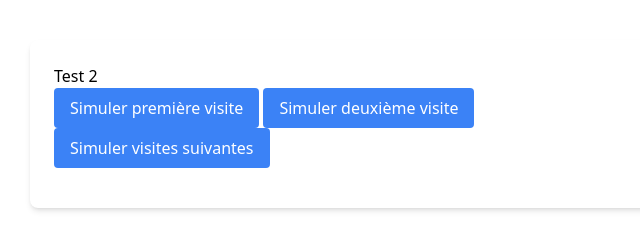
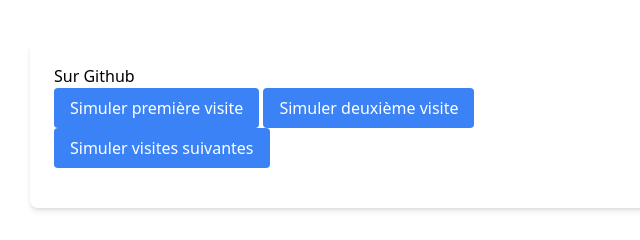
Before and after one commit to ArnaudBesse86/Renta-immo, a plain HTML site: page index.html in a window 1280 px wide. Shown: the full height of the page, 274-914 px from the left. Drawn offline with nearby package versions, Linux system fonts and the light colour scheme.

Commit message:
sur Github

```diff
--- a/index.html
+++ b/index.html
@@ -8,7 +8,7 @@
 </head>
 <body>
     <div class="max-w-2xl mx-auto bg-white p-6 rounded-lg shadow-md mt-10">
-        <h1>Test 2</h1>
+        <h1>Sur Github</h1>
         <div id="visitSimulation" class="mb-4">
             <button onclick="simulateVisit(1)" class="bg-blue-500 text-white px-4 py-2 rounded">Simuler première visite</button>
             <button onclick="simulateVisit(2)" class="bg-blue-500 text-white px-4 py-2 rounded">Simuler deuxième visite</button>
```
